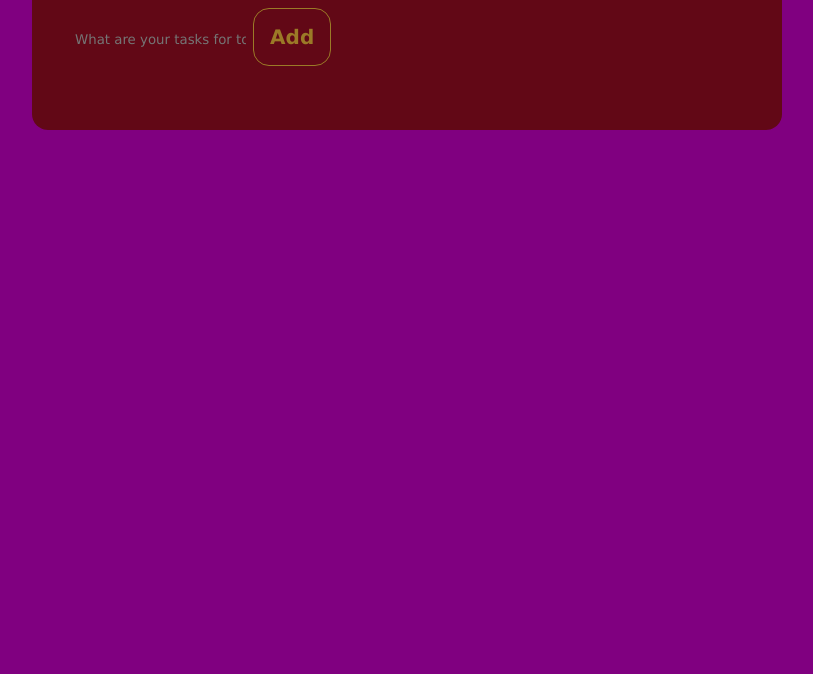
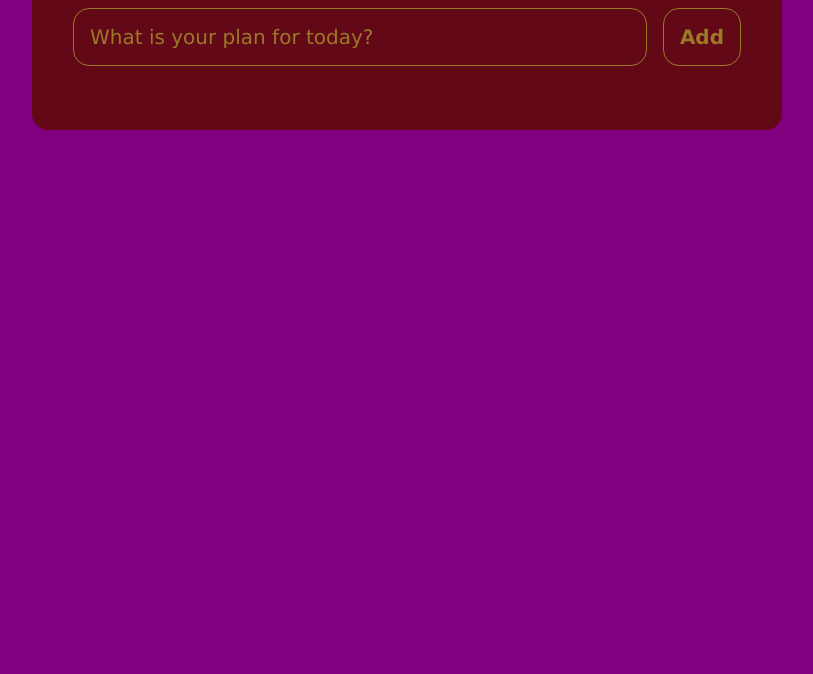
Before and after one commit to yu2100/todo_list, a plain HTML site: page index.html in a window 1280 px wide. Shown: the part 126-800 px from the top of the page, without its empty margins (233-1046 px from the left). Drawn offline with Linux system fonts and the light colour scheme.

Commit message:
Update index.html

```diff
--- a/index.html
+++ b/index.html
@@ -11,8 +11,8 @@
     <div class="container">
         <header>
             <h1>To do List</h1>
-            <form action="" id="task-form">
-                <input type="text" id="task-input" placeholder="What are your tasks for today?">
+            <form action="" id="todo-form">
+                <input type="text" id="todo-input" placeholder="What is your plan for today?">
                 <input type="submit" id="task-submit" value="Add">
 
             </form>
```
